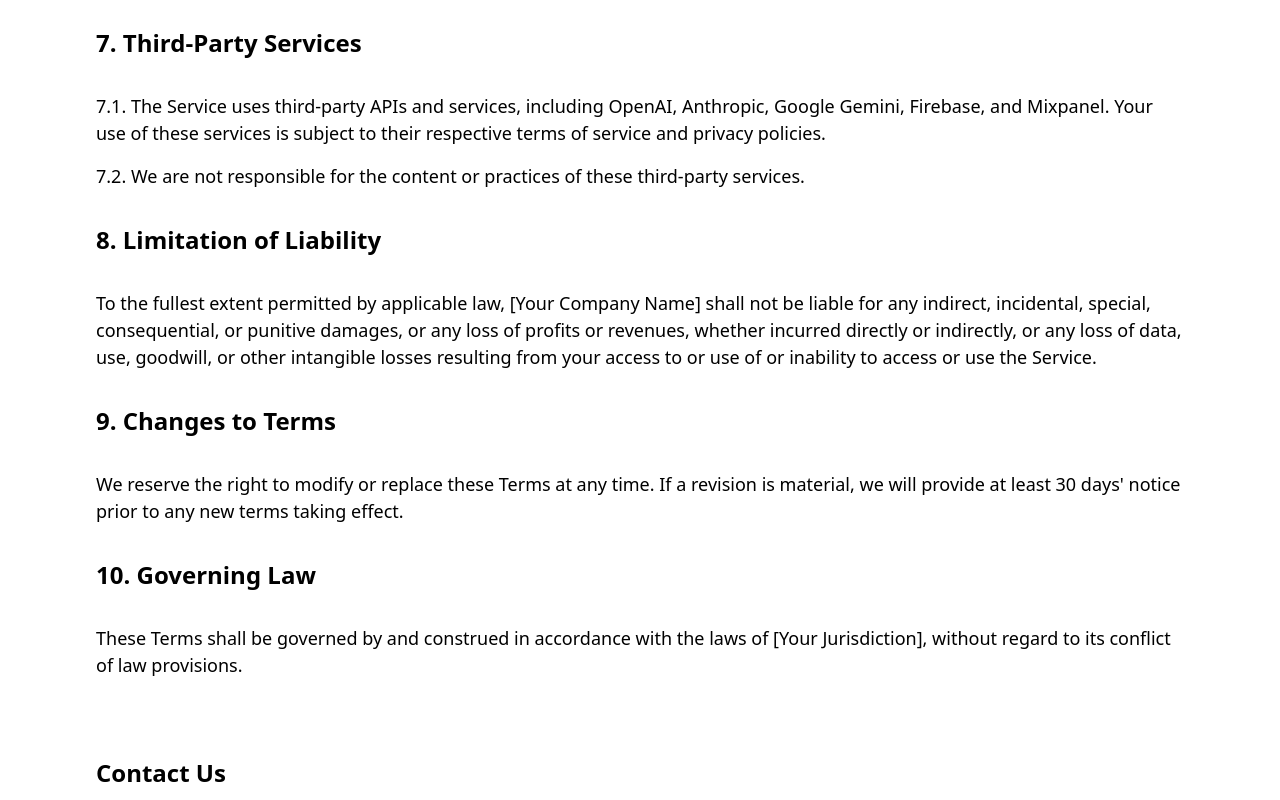
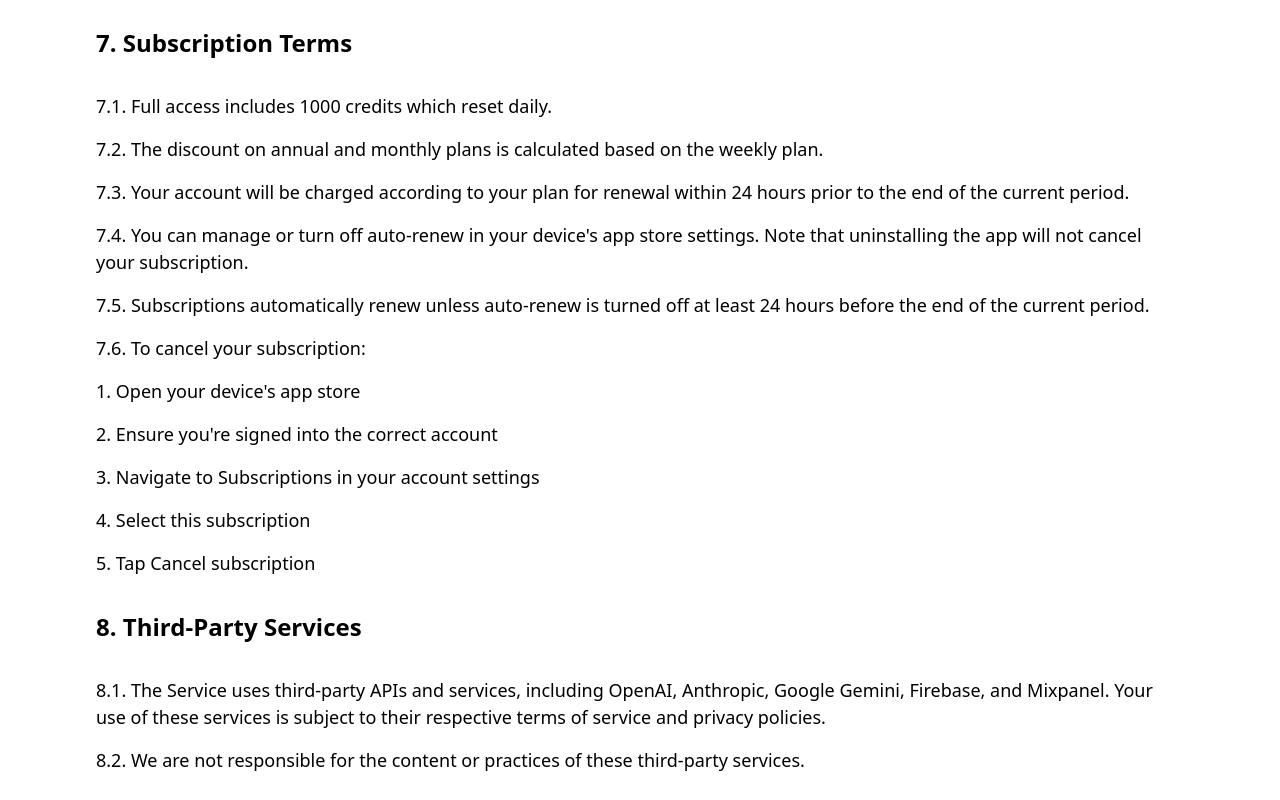
Before and after one commit to Umair-Syed/intelligent-ai-web, a Next.js app: page /legal/termsofservice in a window 1280 px wide. Shown: the part 1580-2380 px from the top of the page. Built offline with nearby package versions, Linux system fonts and the light colour scheme.

Commit message:
FEAT: Add subscription terms

```diff
--- a/src/pages/legal/termsofservice.tsx
+++ b/src/pages/legal/termsofservice.tsx
@@ -1,6 +1,6 @@
 export default function Terms() {
   return (
-    <section className="legal-section mt-4 px-24 pb-10 pt-4">
+    <section className="legal-section mt-4 px-4 md:px-8 lg:px-24 pb-10 pt-4">
       <h2>Intelli Chat AI</h2>
       <h1>Terms of Service</h1>
       <p>Last updated: September 7, 2024</p>
@@ -71,12 +71,39 @@ export default function Terms() {
         </li>
 
         <li>
+          <h2>Subscription Terms</h2>
+          <p>
+            7.1. Full access includes 1000 credits which reset daily.
+          </p>
+          <p>
+            7.2. The discount on annual and monthly plans is calculated based on the weekly plan.
+          </p>
+          <p>
+            7.3. Your account will be charged according to your plan for renewal within 24 hours prior to the end of the current period.
+          </p>
+          <p>
+            7.4. You can manage or turn off auto-renew in your device&apos;s app store settings. Note that uninstalling the app will not cancel your subscription.
+          </p>
+          <p>
+            7.5. Subscriptions automatically renew unless auto-renew is turned off at least 24 hours before the end of the current period.
+          </p>
+          <p>
+            7.6. To cancel your subscription:
+            <p>1. Open your device&apos;s app store</p>
+            <p>2. Ensure you&apos;re signed into the correct account</p>
+            <p>3. Navigate to Subscriptions in your account settings</p>
+            <p>4. Select this subscription</p>
+            <p>5. Tap Cancel subscription</p>
+          </p>
+        </li>
+
+        <li>
           <h2>Third-Party Services</h2>
           <p>
-            7.1. The Service uses third-party APIs and services, including OpenAI, Anthropic, Google Gemini, Firebase, and Mixpanel. Your use of these services is subject to their respective terms of service and privacy policies.
+            8.1. The Service uses third-party APIs and services, including OpenAI, Anthropic, Google Gemini, Firebase, and Mixpanel. Your use of these services is subject to their respective terms of service and privacy policies.
           </p>
           <p>
-            7.2. We are not responsible for the content or practices of these third-party services.
+            8.2. We are not responsible for the content or practices of these third-party services.
           </p>
         </li>
 
```
Also changed, not shown: src/styles/global.css (+4 -6 lines).
